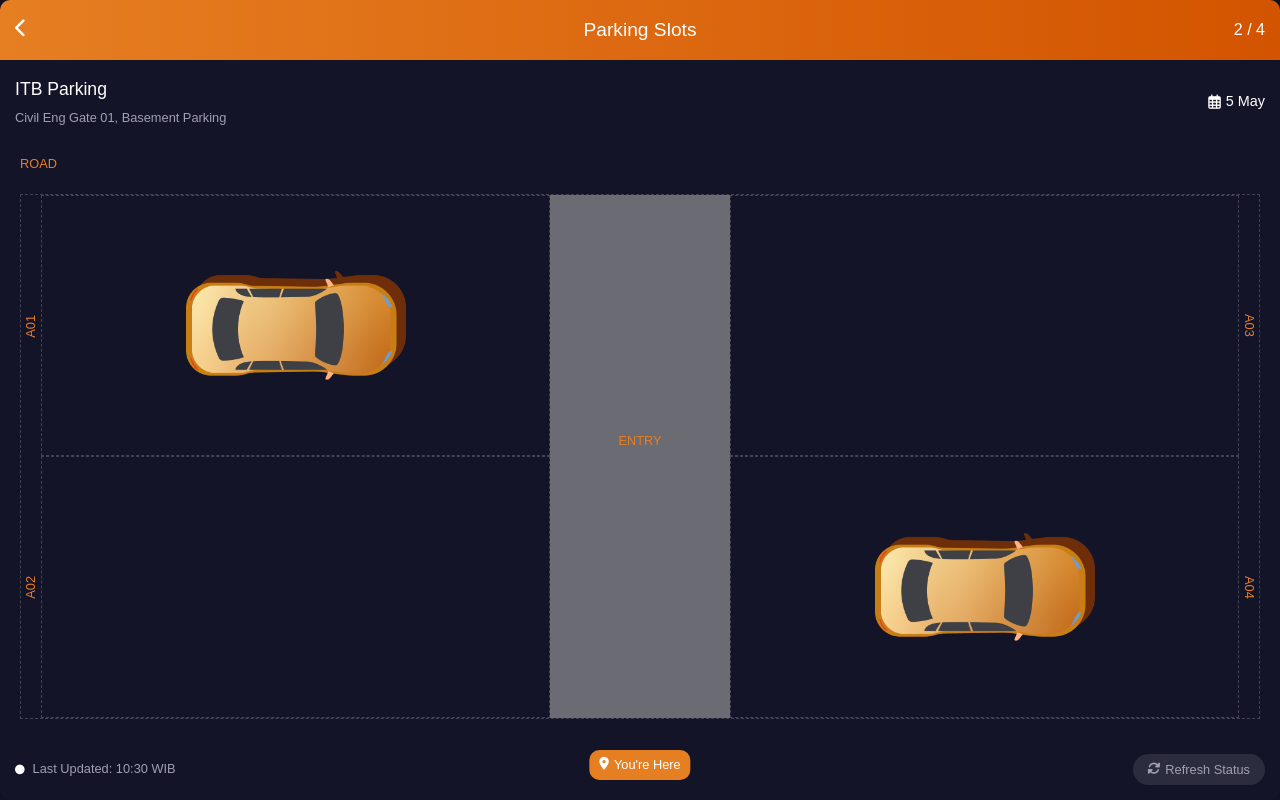
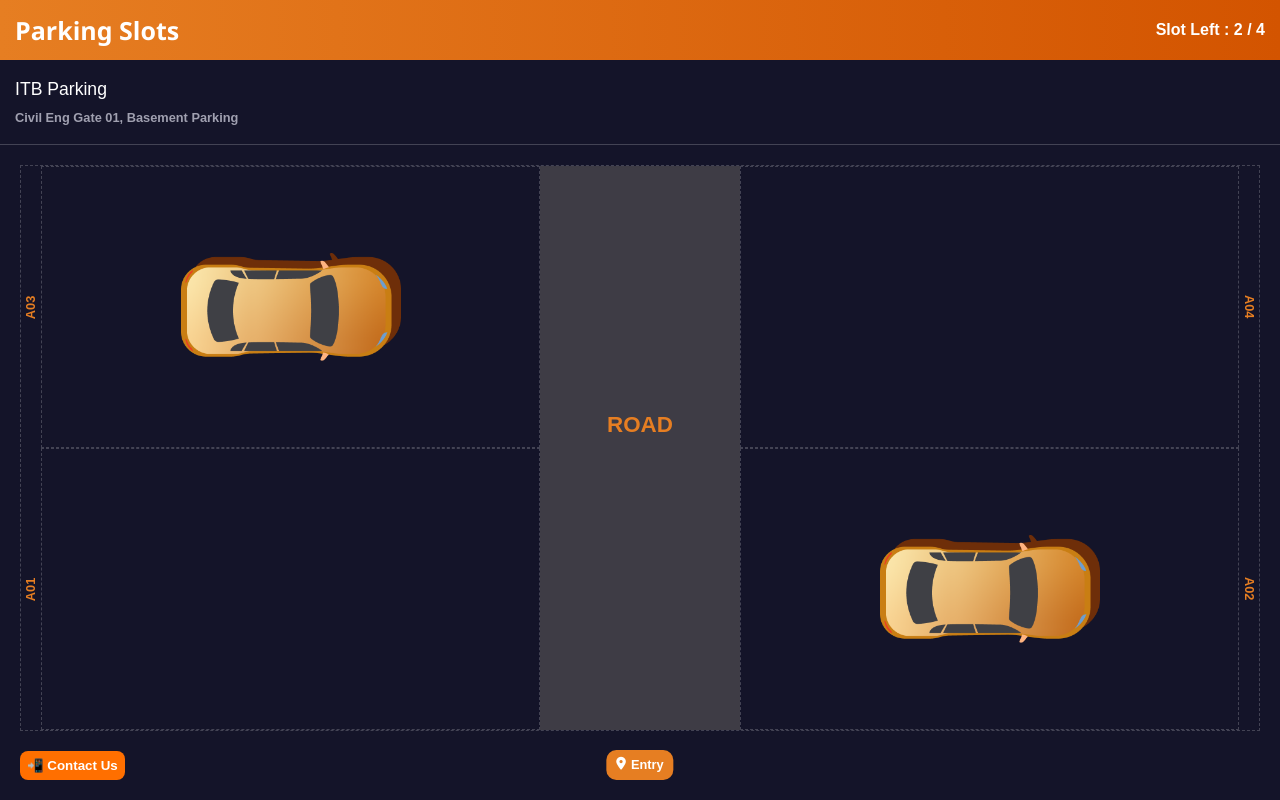
Before and after one commit to khansadilla/FindMySpot, a plain HTML site: page index.html in a window 1280 px wide. Drawn offline with Linux system fonts and the light colour scheme; no server answers.

Commit message:
FINAL WEBSITEE

```diff
--- a/index.html
+++ b/index.html
@@ -15,13 +15,10 @@
   <div class="dashboard">
     <header>
       <div class="header-left">
-        <button class="back-button"><i class="fas fa-chevron-left"></i></button>
-      </div>
-      <div class="header-center">
         <h1>Parking Slots</h1>
       </div>
       <div class="header-right">
-        <div class="slot-counter"><span id="occupied-count">2</span> / 4</div>
+        <div class="slot-counter">Slot Left : <span id="occupied-count">2</span> / 4</div>
       </div>
     </header>
 
@@ -30,59 +27,58 @@
         <h2>ITB Parking</h2>
         <p>Civil Eng Gate 01, Basement Parking</p>
       </div>
-      <div class="date-info">
-        <i class="far fa-calendar-alt"></i>
-        <span id="current-date">5 May</span>
-      </div>
     </div>
-
     <div class="parking-map">
-      <div class="road-label-top">ROAD</div>
       <div class="youre-here">
         <i class="fas fa-map-marker-alt"></i>
-        You're Here
+        Entry
       </div>
 
       <div class="parking-layout">
         <div class="slot-row">
-          <div class="slot-id-vertical left">A01</div>
-          <div id="slot1" class="parking-slot occupied" data-slot-id="A01">
+          <div class="slot-id-vertical left">A03</div>
+          <div id="slot1" class="parking-slot occupied" data-slot-id="A03">
             <img src="car.png" class="car-icon" alt="Car">
           </div>
           <div class="entry-lane">
-            <div class="entry-label">ENTRY</div>
+            <div class="entry-label">ROAD</div>
           </div>
-          <div id="slot3" class="parking-slot empty" data-slot-id="A03">
-            <img src="car.png" class="car-icon" alt="Car">
-          </div>
-          <div class="slot-id-vertical right">A03</div>
-        </div>
-
-        <div class="slot-row">
-          <div class="slot-id-vertical left">A02</div>
-          <div id="slot2" class="parking-slot empty" data-slot-id="A02">
-            <img src="car.png" class="car-icon" alt="Car">
-          </div>
-          <div class="entry-lane"></div>
-          <div id="slot4" class="parking-slot occupied" data-slot-id="A04">
+          <div id="slot3" class="parking-slot empty" data-slot-id="A04">
             <img src="car.png" class="car-icon" alt="Car">
           </div>
           <div class="slot-id-vertical right">A04</div>
         </div>
+
+        <div class="slot-row">
+          <div class="slot-id-vertical left">A01</div>
+          <div id="slot2" class="parking-slot empty" data-slot-id="A01">
+            <img src="car.png" class="car-icon" alt="Car">
+          </div>
+          <div class="entry-lane"></div>
+          <div id="slot4" class="parking-slot occupied" data-slot-id="A02">
+            <img src="car.png" class="car-icon" alt="Car">
+          </div>
+          <div class="slot-id-vertical right">A02</div>
+        </div>
       </div>
     </div>
 
-    <div class="status-bar">
-      <div class="update-info">
-        <i class="fas fa-circle"></i>
-        <span>Last Updated: <span id="last-updated">10:30 WIB</span></span>
-      </div>
-      <button id="refresh-button" class="refresh-button">
-        <i class="fas fa-sync-alt"></i>
-        Refresh Status
+<div class="bottom-elements">
+    <a href="https://wa.me/6289623479505?text=Halo%20saya%20ingin%20tanya%20tentang%20slot%20parkir"
+       target="_blank"
+       class="contact-button">
+      <button>
+        📲 Contact Us
       </button>
+    </a>
+
+    <div class="youre-here">
+      <i class="fas fa-map-marker-alt"></i>
+      Entry
     </div>
   </div>
+</div>
+
 
   <script src="script.js"></script>
 </body>
--- a/script.js
+++ b/script.js
@@ -569,7 +569,7 @@ function updateOccupiedCount(data) {
   }
 
   // Update counter in header
-  document.getElementById("occupied-count").textContent = occupiedCount
+  document.getElementById("occupied-count").textContent = 4-occupiedCount
 }
 
 // Add manual testing functions for development
--- a/styles.css
+++ b/styles.css
@@ -1,4 +1,11 @@
 /* Base Styles */
+.dashboard header h1 {
+  font-family: 'Segoe UI', sans-serif;
+  font-weight: bold;
+  font-size: 25px;
+  color: white;
+}
+
 :root {
   --background-color: #141429;
   --header-bg: linear-gradient(to right, #e67e22, #d35400);
@@ -30,9 +37,9 @@ body {
   height: 100vh;
   max-width: 100%;
   margin: 0 auto;
-  border-radius: 10px;
   overflow: hidden;
   box-shadow: 0 0 20px rgba(0, 0, 0, 0.5);
+  font-weight: bold;
 }
 
 /* Header Styles */
@@ -105,6 +112,8 @@ h1 {
 
 /* Parking Map */
 .parking-map {
+  border-top: 1px solid var(--border-color);
+  padding-top: 10px;
   flex: 1;
   background-color: var(--background-color);
   position: relative;
@@ -113,13 +122,6 @@ h1 {
   flex-direction: column;
 }
 
-.road-label-top {
-  position: absolute;
-  top: 10px;
-  left: 20px;
-  color: var(--accent-color);
-  font-size: 0.8rem;
-}
 
 .youre-here {
   position: fixed;
@@ -136,12 +138,17 @@ h1 {
   gap: 5px;
 }
 
+.entry-label-top {
+  font-size: 0.75rem;
+  color: #555;
+  margin-bottom: 4px;
+}
+
 .parking-layout {
   flex: 1;
   display: flex;
   flex-direction: column;
   border: 1px dashed var(--border-color);
-  margin-top: 30px;
 }
 
 .slot-row {
@@ -161,9 +168,9 @@ h1 {
 }
 
 .entry-lane {
-  width: 180px;
+  width: 200px;
   height: 100%; /* ⬅️ Wajib untuk ngisi tinggi penuh parent */
-  background-color: #b3b3b38c;
+  background-color: #615e5e8c;
   position: relative;
   display: block; /* Jangan pakai flex kalau mau pakai position absolute di dalam */
 }
@@ -174,7 +181,7 @@ h1 {
   left: 50%;
   transform: translateX(-50%);
   color: var(--accent-color);
-  font-size: 0.8rem;
+  font-size: 1.4rem;
 }
 
 
@@ -242,3 +249,45 @@ h1 {
 .refresh-button:hover {
   background-color: rgba(255, 255, 255, 0.2);
 }
+
+.entry-text {
+  position: fixed;
+  bottom: 60px; /* posisinya di atas "You're Here" */
+  left: 50%;
+  transform: translateX(-50%);
+  color: var(--accent-color);
+  font-size: 0.9rem;
+}
+
+/* Tambahkan di styles.css */
+.dashboard {
+  display: flex;
+  flex-direction: column;
+  height: 100vh;
+  position: relative; /* Untuk positioning child elements */
+}
+
+.parking-map {
+  flex: 1;
+  overflow: auto; /* Jika konten melebihi tinggi */
+}
+
+.bottom-elements {
+  display: flex;
+  justify-content: space-between;
+  align-items: center;
+  padding: 10px 20px;
+  bottom : 10px;
+  position: relative;
+  background-color: var(--background-color);
+}
+
+.contact-button button {
+  background-color: #ff6f00;
+  color: white;
+  padding: 7px 7px;
+  border: none;
+  border-radius: 8px;
+  cursor: pointer;
+  font-weight: bold;
+}
```
